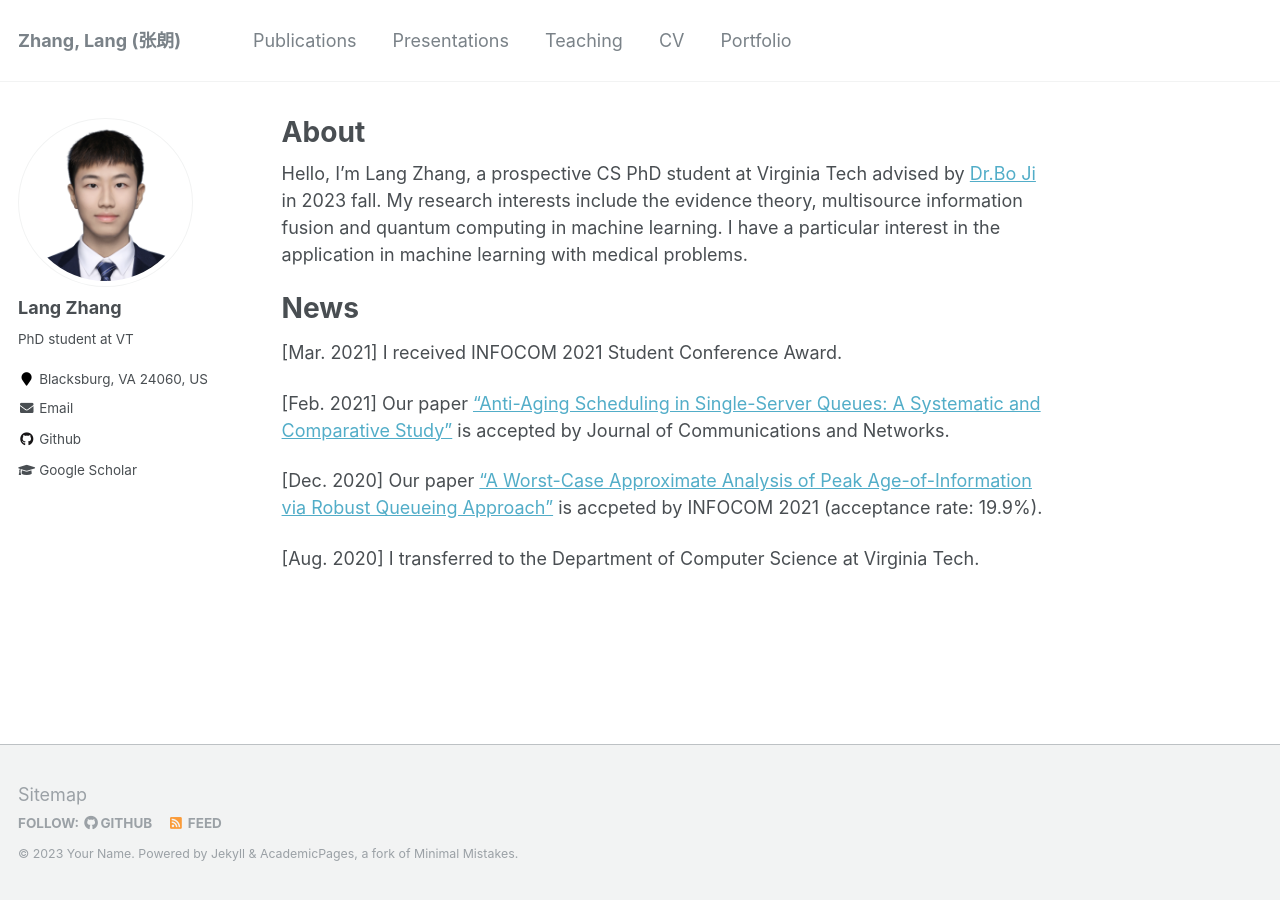
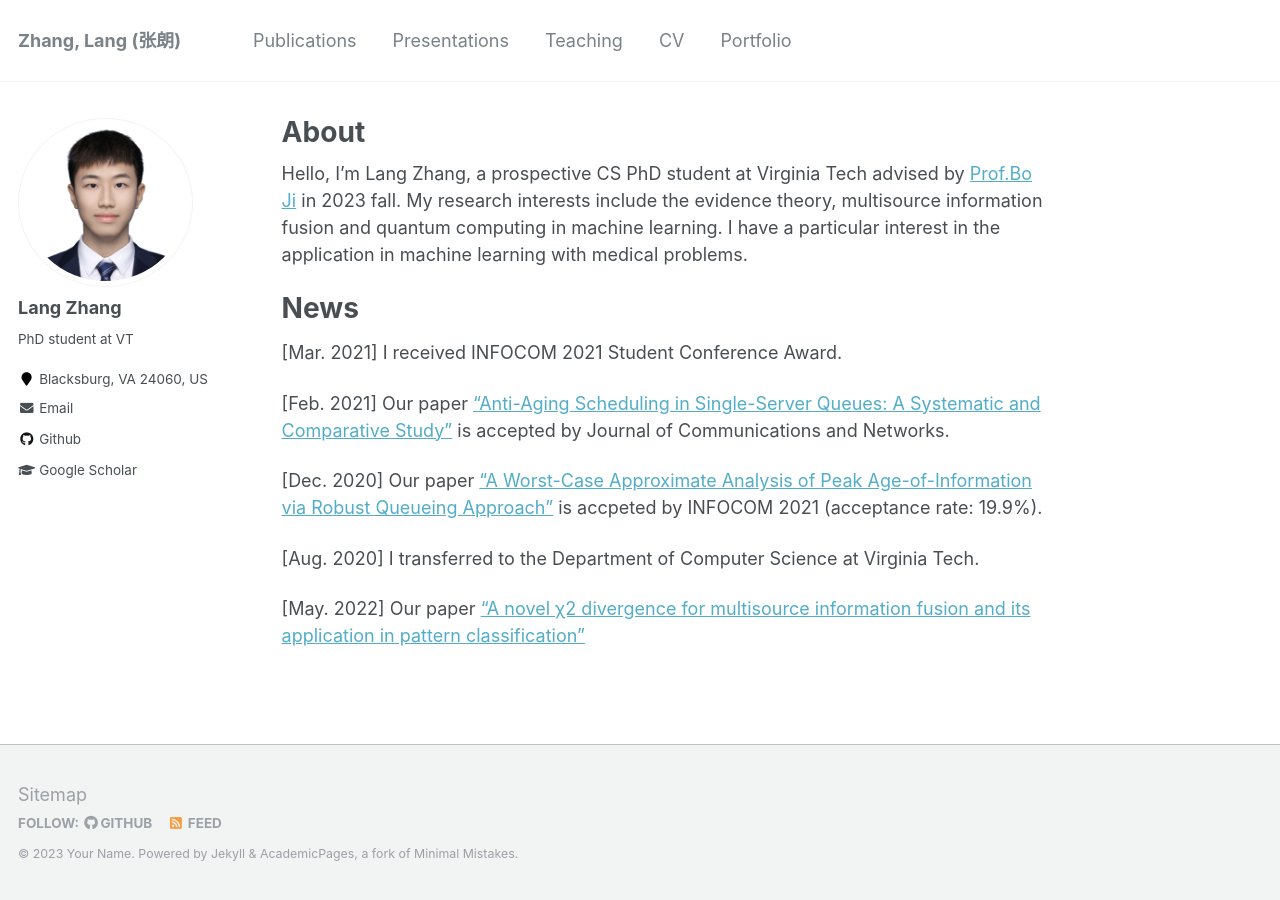
Before and after one commit to langzhang2000/langzhang2000.github.io, a Jekyll site: the page built from _pages/about.md, in a window 1280 px wide. Built offline with Jekyll 4.4.1, drawn with Linux system fonts in a browser that asks for light colours.

Commit message:
Update about.md

```diff
--- a/_pages/about.md
+++ b/_pages/about.md
@@ -8,7 +8,7 @@ redirect_from:
   - /about.html
 ---
 
-Hello, I'm Lang Zhang, a prospective CS PhD student at Virginia Tech advised by [Dr.Bo Ji](https://people.cs.vt.edu/boji/) in 2023 fall. My research interests include the evidence theory, multisource information fusion and quantum computing in machine learning. I have a particular interest in the application in machine learning with medical problems.
+Hello, I'm Lang Zhang, a prospective CS PhD student at Virginia Tech advised by [Prof.Bo Ji](https://people.cs.vt.edu/boji/) in 2023 fall. My research interests include the evidence theory, multisource information fusion and quantum computing in machine learning. I have a particular interest in the application in machine learning with medical problems.
 
 
 
@@ -25,3 +25,5 @@ News
 [Dec. 2020] Our paper [“A Worst-Case Approximate Analysis of Peak Age-of-Information via Robust Queueing Approach”](https://zhongdong1994.github.io/files/Approximte_Robust-Queueing_Analysis_of_PAoI.pdf) is accpeted by INFOCOM 2021  (acceptance rate: 19.9%).
 
 [Aug. 2020] I transferred to the Department of Computer Science at Virginia Tech.
+
+[May. 2022] Our paper ["A novel χ2 divergence for multisource information fusion and its application in pattern classification"](https://github.com/langzhang-vt/Publication-of-Lang/Published paper-Int J of Intelligent Sys - 2022 - Zhang.pdf)
```
